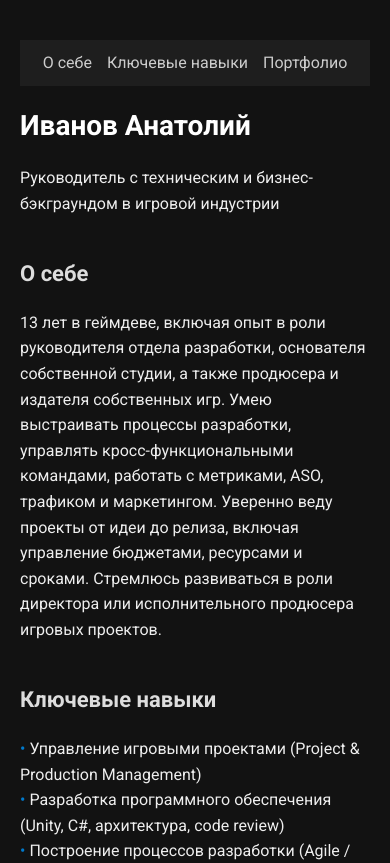
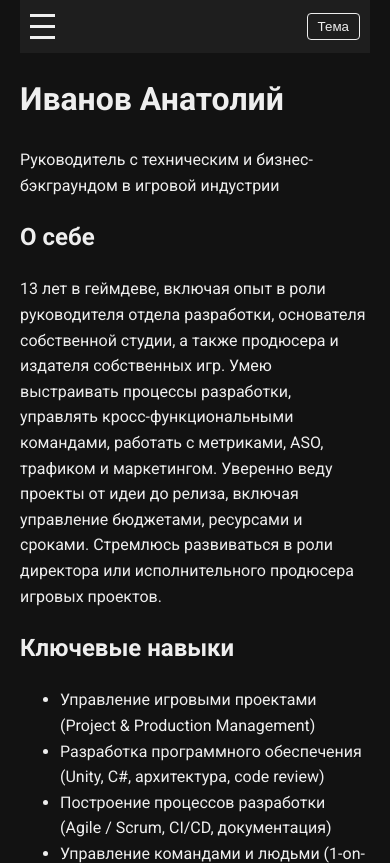
Before and after one commit to kelleygunner/kelleygunner.github.io, a plain HTML site: page index.html in a window 390 px wide. Shown: the top 863 px of the page. Drawn offline with Linux system fonts and the light colour scheme.

Commit message:
Update index.html

```diff
--- a/index.html
+++ b/index.html
@@ -9,56 +9,101 @@
     body {
       font-family: 'Roboto', sans-serif;
       max-width: 800px;
-      margin: 40px auto;
+      margin: 0 auto;
       padding: 0 20px;
       line-height: 1.6;
-      color: #eee;
-      background-color: #121212;
+      background-color: var(--bg-color);
+      color: var(--text-color);
+      transition: background-color 0.3s, color 0.3s;
     }
-    h1 {
-      font-size: 28px;
-      margin-bottom: 10px;
-      color: #fff;
+    :root {
+      --bg-color: #121212;
+      --text-color: #eee;
+      --link-color: #ccc;
+      --link-hover: #fff;
     }
-    h2 {
-      font-size: 22px;
-      margin-top: 30px;
-      color: #ddd;
+    .light-theme {
+      --bg-color: #ffffff;
+      --text-color: #000;
+      --link-color: #007ACC;
+      --link-hover: #005A99;
     }
-    ul {
-      list-style: none;
-      padding-left: 0;
+    header, section {
+      opacity: 0;
+      transform: translateY(20px);
+      transition: opacity 0.6s ease, transform 0.6s ease;
     }
-    li::before {
-      content: "• ";
-      color: #007ACC;
-    }
-    .section {
-      margin-bottom: 40px;
+    header.visible, section.visible {
+      opacity: 1;
+      transform: translateY(0);
     }
     nav {
       background-color: #1e1e1e;
+      display: flex;
+      justify-content: space-between;
+      align-items: center;
       padding: 10px;
+    }
+    .menu {
       display: flex;
-      flex-wrap: wrap;
-      justify-content: center;
       gap: 15px;
     }
-    nav a {
-      color: #ccc;
+    .menu a {
+      color: var(--link-color);
       text-decoration: none;
       font-weight: 500;
     }
-    nav a:hover {
-      color: #fff;
+    .menu a:hover {
+      color: var(--link-hover);
+    }
+    .hamburger {
+      display: none;
+      flex-direction: column;
+      cursor: pointer;
+    }
+    .bar {
+      width: 25px;
+      height: 3px;
+      background-color: var(--text-color);
+      margin: 4px 0;
+    }
+    @media (max-width: 600px) {
+      .menu {
+        display: none;
+        flex-direction: column;
+        width: 100%;
+      }
+      .menu.active {
+        display: flex;
+      }
+      .hamburger {
+        display: flex;
+      }
+    }
+    .theme-toggle {
+      cursor: pointer;
+      background: none;
+      border: 1px solid var(--text-color);
+      border-radius: 4px;
+      color: var(--text-color);
+      padding: 5px 10px;
+      margin-left: 10px;
     }
   </style>
 </head>
 <body>
   <nav>
-    <a href="#about">О себе</a>
-    <a href="#skills">Ключевые навыки</a>
-    <a href="#portfolio">Портфолио</a>
+    <div class="hamburger" onclick="toggleMenu()">
+      <div class="bar"></div>
+      <div class="bar"></div>
+      <div class="bar"></div>
+    </div>
+    <div class="menu" id="menu">
+      <a href="#about">О себе</a>
+      <a href="#skills">Ключевые навыки</a>
+      <a href="#portfolio">Портфолио</a>
+    </div>
+    <button class="theme-toggle" onclick="toggleTheme()">Тема</button>
   </nav>
 
   <header class="section">
@@ -94,5 +139,27 @@
     <h2>Портфолио</h2>
     <p>В разработке — будет доступно позже.</p>
   </section>
+
+  <script>
+    function toggleMenu() {
+      document.getElementById('menu').classList.toggle('active');
+    }
+
+    function toggleTheme() {
+      document.body.classList.toggle('light-theme');
+    }
+
+    const observer = new IntersectionObserver(entries => {
+      entries.forEach(entry => {
+        if (entry.isIntersecting) {
+          entry.target.classList.add('visible');
+        }
+      });
+    }, { threshold: 0.1 });
+
+    document.querySelectorAll('.section, header').forEach(section => {
+      observer.observe(section);
+    });
+  </script>
 </body>
 </html>
```
